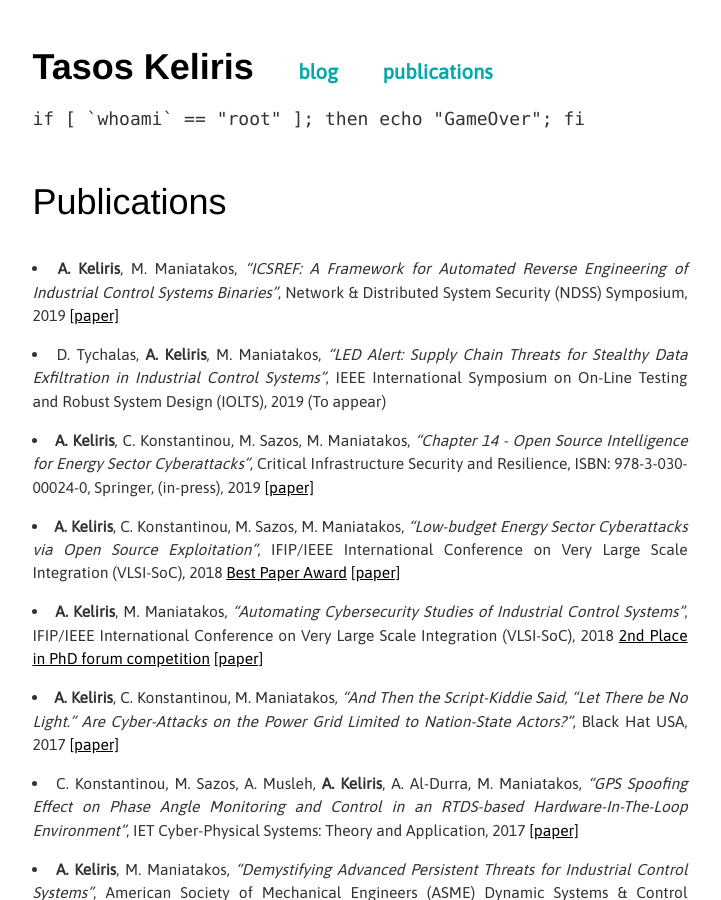
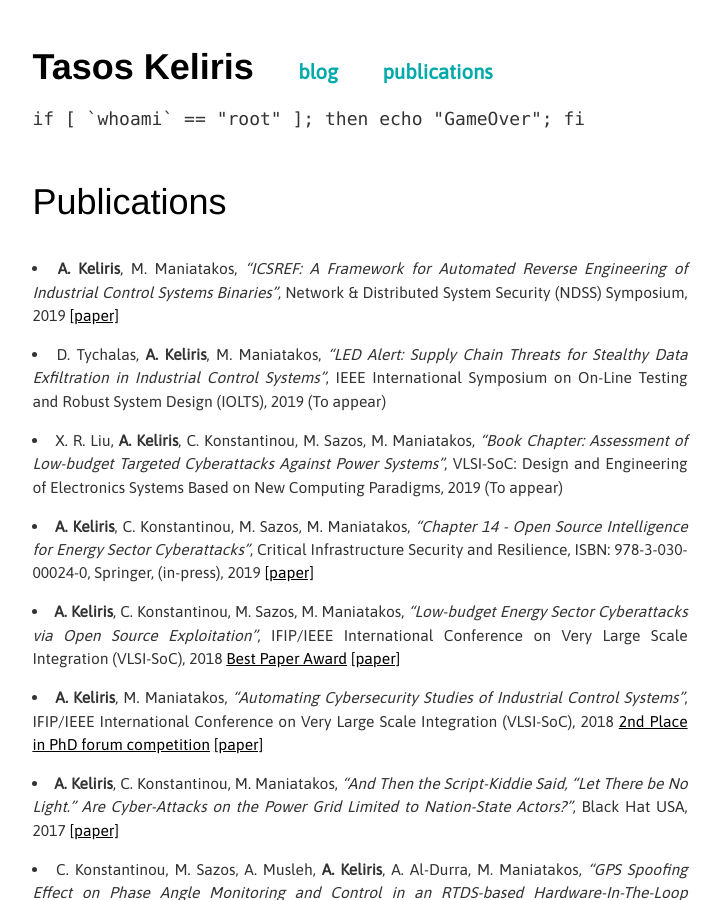
Before and after one commit to tkeliris/tkeliris.github.io, a Jekyll site: the page built from pubs.md, in a window 1280 px wide and 900 px high. Shown: the whole window, without its empty margins (280-1001 px from the left). Built offline with Jekyll 4.4.1, drawn with Linux system fonts in a browser that asks for light colours.

Commit message:
Update pubs.md

```diff
--- a/pubs.md
+++ b/pubs.md
@@ -5,6 +5,7 @@ title: Publications
 
 - **A. Keliris**, M. Maniatakos, *"ICSREF: A Framework for Automated Reverse Engineering of Industrial Control Systems Binaries"*, Network & Distributed System Security (NDSS) Symposium, 2019 [[paper]](https://www.ndss-symposium.org/wp-content/uploads/2019/02/ndss2019_07A-5_Keliris_paper.pdf){:target="_blank"}
 - D. Tychalas, **A. Keliris**, M. Maniatakos, *"LED Alert: Supply Chain Threats for Stealthy Data Exfiltration in Industrial Control Systems"*, IEEE International Symposium on On-Line Testing and Robust System Design (IOLTS), 2019 (To appear)
+- X. R. Liu, **A. Keliris**, C. Konstantinou, M. Sazos, M. Maniatakos, *"Book Chapter: Assessment of Low-budget Targeted Cyberattacks Against Power Systems"*, VLSI-SoC: Design and Engineering of Electronics Systems Based on New Computing Paradigms, 2019 (To appear)
 - **A. Keliris**, C. Konstantinou, M. Sazos, M. Maniatakos, *"Chapter 14 - Open Source Intelligence for Energy Sector Cyberattacks"*, Critical Infrastructure Security and Resilience, ISBN: 978-3-030-00024-0, Springer, (in-press), 2019 [[paper]](https://www.springer.com/us/book/9783030000233){:target="_blank"}
 - **A. Keliris**, C. Konstantinou, M. Sazos, M. Maniatakos, *"Low-budget Energy Sector Cyberattacks via Open Source Exploitation"*, IFIP/IEEE International Conference on Very Large Scale Integration (VLSI-SoC), 2018 [Best Paper Award](){:target="_blank"} [[paper]](){:target="_blank"}
 - **A. Keliris**, M. Maniatakos, *"Automating Cybersecurity Studies of Industrial Control Systems"*, IFIP/IEEE International Conference on Very Large Scale Integration (VLSI-SoC), 2018 [2nd Place in PhD forum competition](){:target="_blank"} [[paper]](){:target="_blank"}
```
